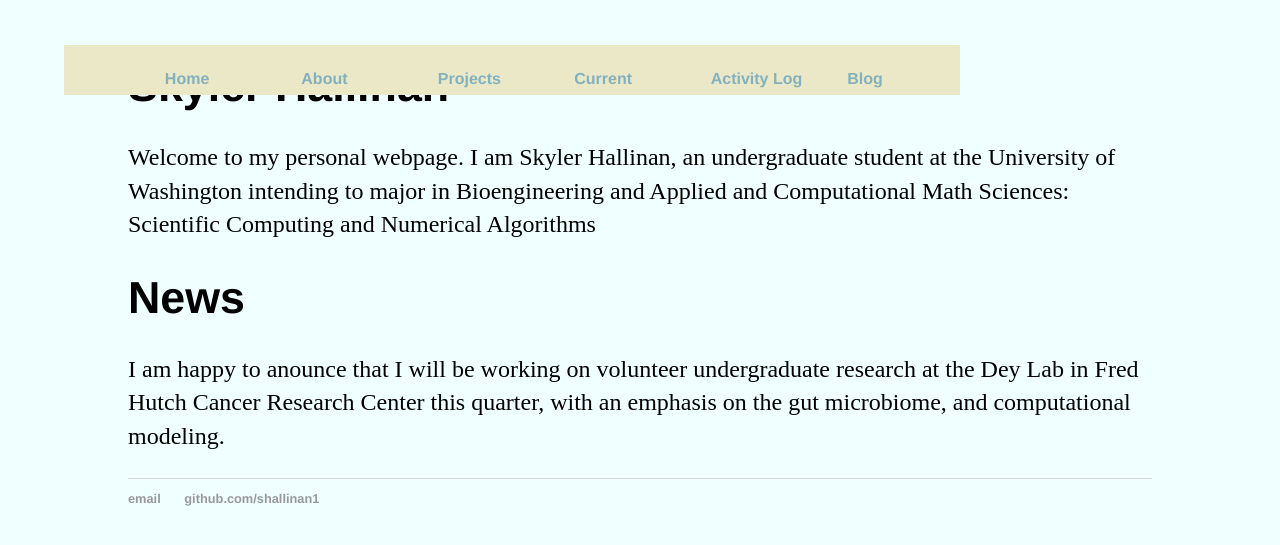
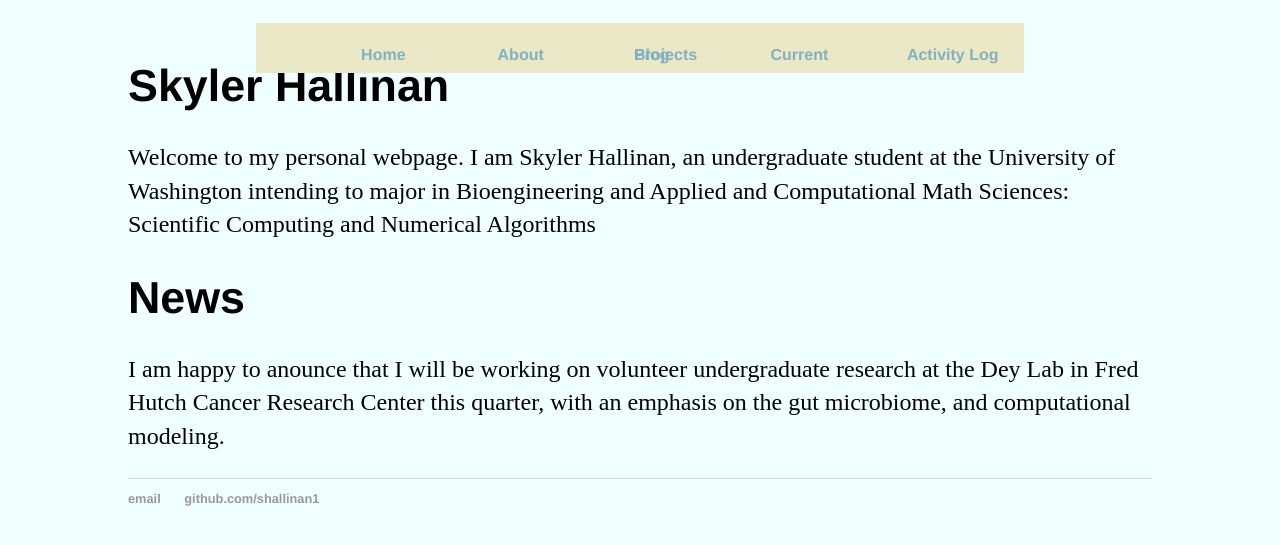
Before and after one commit to shallinan1/shallinan1.github.io, a Jekyll site: the page built from index.md, in a window 1280 px wide. Shown: the top 545 px of the page. Built offline with Jekyll 4.4.1, drawn with Linux system fonts in a browser that asks for light colours; our own code applies the rules of GitHub Pages for plain Markdown files.

Commit message:
css chage

```diff
--- a/css/main.css
+++ b/css/main.css
@@ -1,10 +1,10 @@
 #globalNav {
 	position: fixed;
 	z-index: 1;
-	width: 70%;
+	width: 60%;
 	height: 50px;
-	top: 5%;
-	left: 5%;
+	top: 2.5%;
+	left: 20%;
 	overflow: hidden;
 	background-color:#eae8c6;
 	color: #2A363B;
@@ -32,7 +32,7 @@
 
 	#globalNav a {
 		position: absolute;
-		top: 0.3em;
+		top: 0.2em;
 		padding: 0 0.25em;
 		-moz-padding-start: 0;
 		font-size: 1em;
@@ -41,10 +41,10 @@
 
 		#globalNav a:hover {
 			position: absolute;
-			top: 1.3em;
+			top: 0.2em;
 			padding: 0 0.25em;
 			-moz-padding-start: 0;
-			font-size: 1em;
+			font-size: 1.5em;
 			color: #83b1bf;
 		    -webkit-transition: .3s ease-in;
 		       -moz-transition: .3s ease-in;
```
